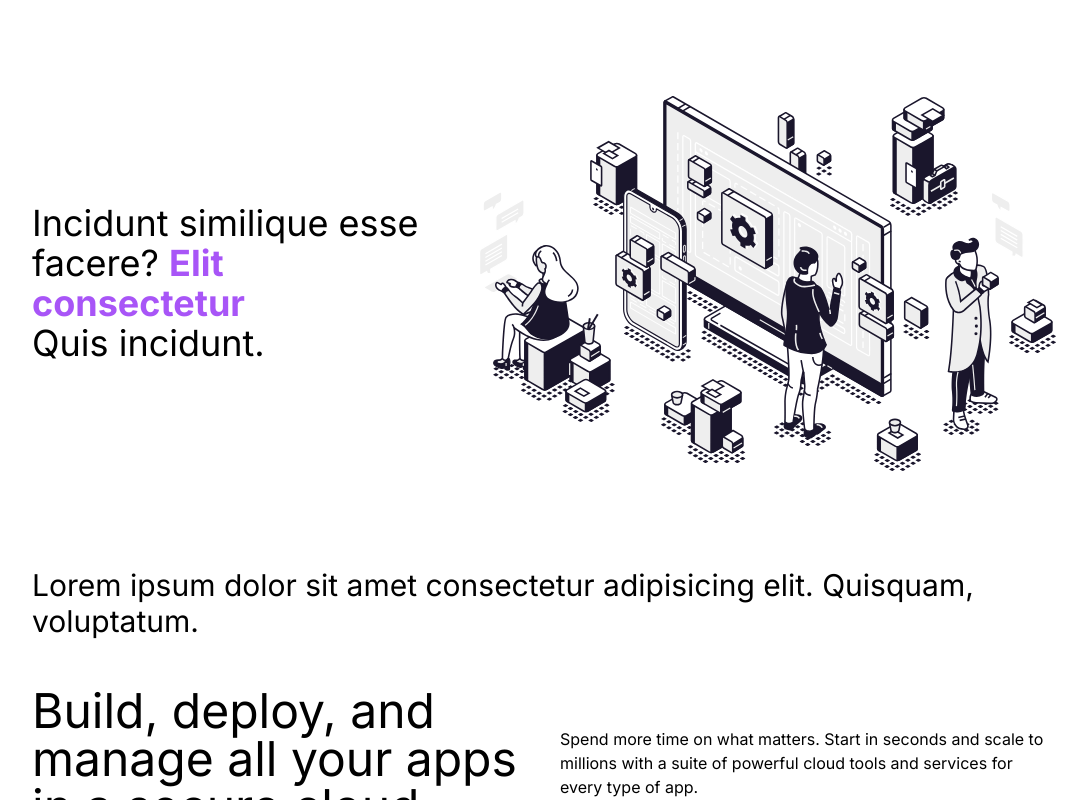
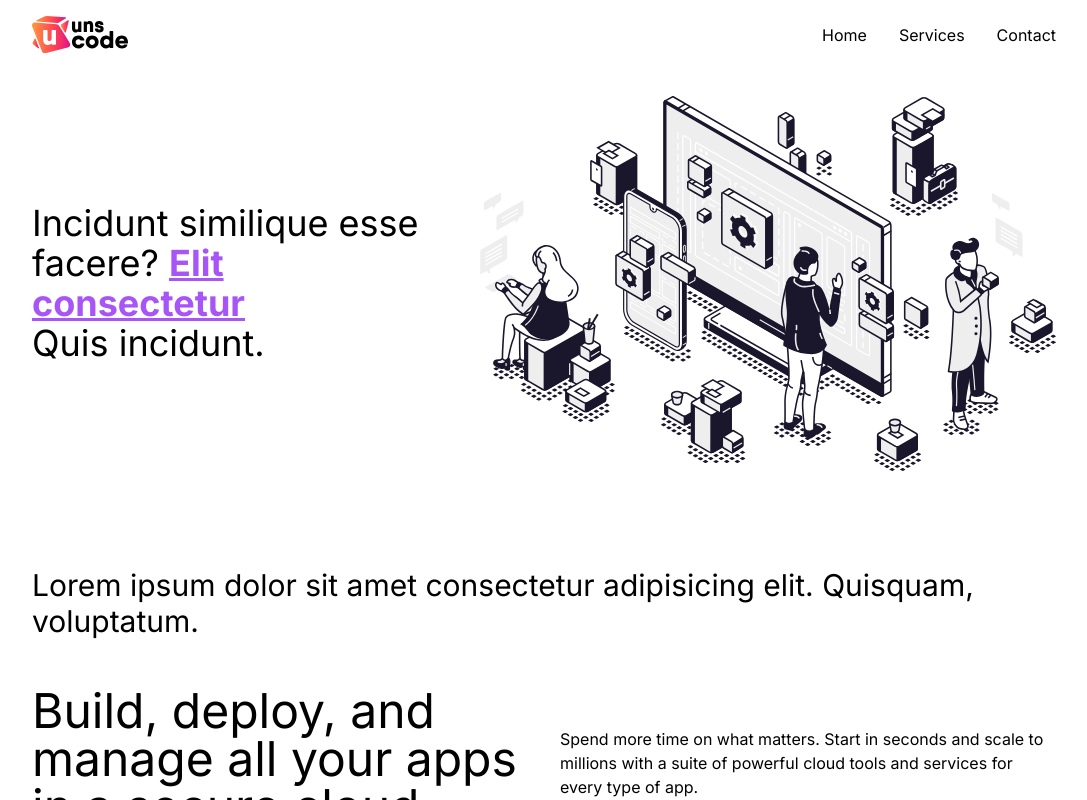
Before and after one commit to unscode/website, a Next.js app: page / in a window 1280 px wide. Shown: the top 800 px of the page, without its empty margins (96-1183 px from the left). Built offline with nearby package versions, Linux system fonts and the light colour scheme.

Commit message:
Added navbar

```diff
--- a/src/app/globals.css
+++ b/src/app/globals.css
@@ -32,7 +32,18 @@
   }
 }
 
+html,
 body {
+  scroll-behavior: smooth;
+}
+
+body {
+  background-color: rgb(var(--background-rgb));
+  color: rgb(var(--color-rgb));
+
+}
+
+nav {
   background-color: rgb(var(--background-rgb));
   color: rgb(var(--color-rgb));
 }
--- a/src/app/page.tsx
+++ b/src/app/page.tsx
@@ -10,22 +10,37 @@ export default function Home() {
   return (
     <>
       <header className='container mx-auto my-24'>
+        <nav className='top-0 left-0 pt-4 pb-2 w-full fixed'>
+          <div className='container'>
+            <div className='flex gap-8 justify-between items-center'>
+              <div className='flex gap-4 items-center'>
+                <Unscode className='w-24' />
+              </div>
+              <ul className='flex gap-8'>
+                <li><a href='#'>Home</a></li>
+                <li><a href='#services'>Services</a></li>
+                <li><a href='#'>Contact</a></li>
+              </ul>
+            </div>
+          </div>
+        </nav>
+
         <div className='grid grid-cols-12 gap-12 items-center'>
           <div className='col-span-5'>
             <h1 className='text-4xl'>
-            Incidunt similique esse facere? <span className='header_text_switch text-purple-500 font-bold'></span> <br/>
+              Incidunt similique esse facere? <span className='header_text_switch underline text-purple-500 font-bold'></span> <br/>
               Quis incidunt.
             </h1>
           </div>
           <div className='col-span-7'>
-          <Image className='header_illustration text-red-200' src={illustration} alt='Illustration' />
+            <Image priority className='header_illustration text-red-200' src={illustration} alt='Software development illustration' title="Software development illustration" />
           </div>
         </div>
       </header>
 
       <main>
         {/* Services section */}
-      <section className='container mx-auto mt-24 mb-24'>
+        <section id='services' className='container mx-auto mt-24 mb-24'>
           <h2 className='text-3xl mb-12'>Lorem ipsum dolor sit amet consectetur adipisicing elit. Quisquam, voluptatum.</h2>
           <div className='mb-10 flex flex-row gap-x-8 items-center'>
               <h1 className='basis-3/6 text-5xl'>Build, deploy, and manage all your apps in a secure cloud workspace.</h1>
```
Lines whose indentation alone changed are shown as unchanged.
